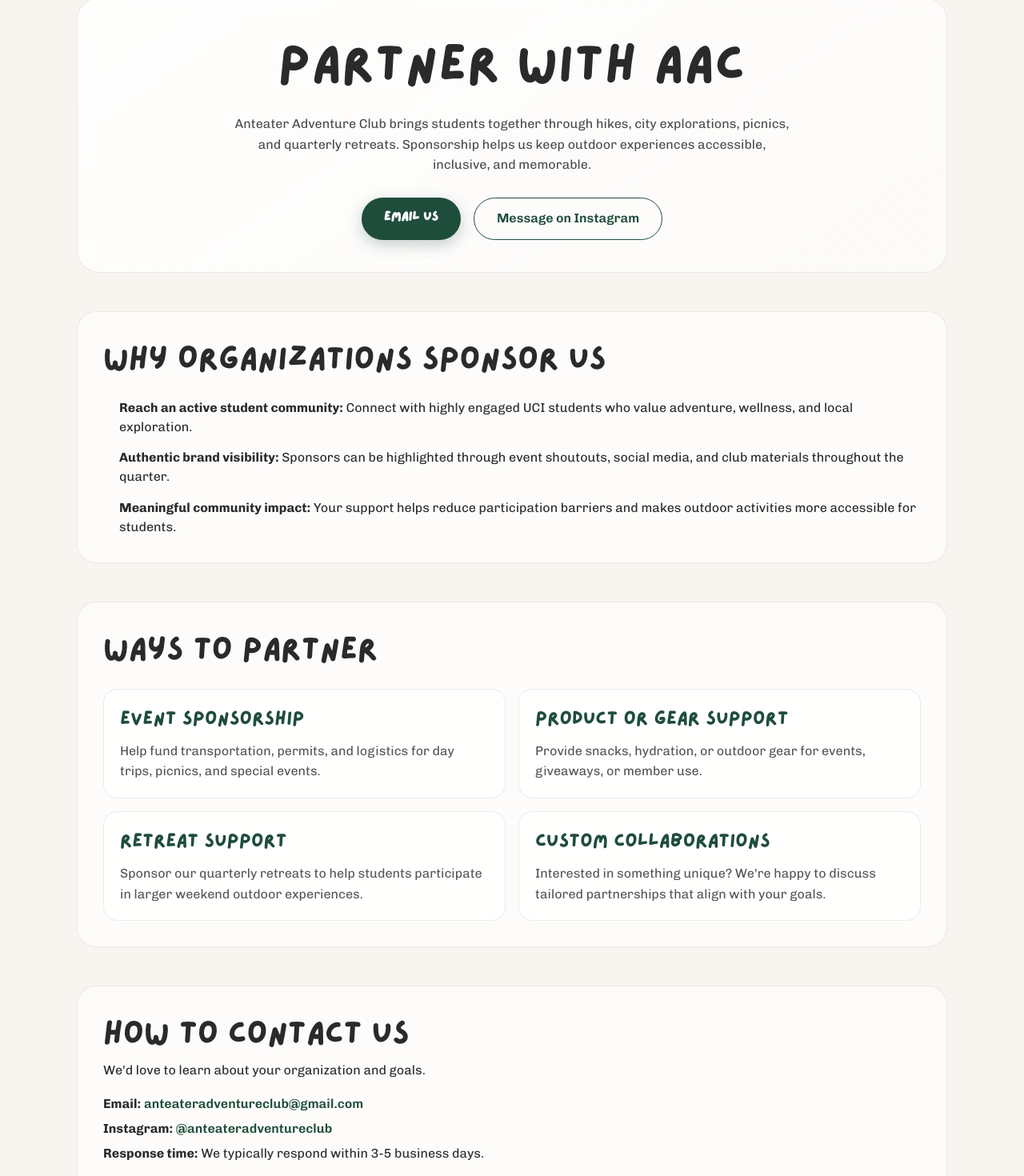
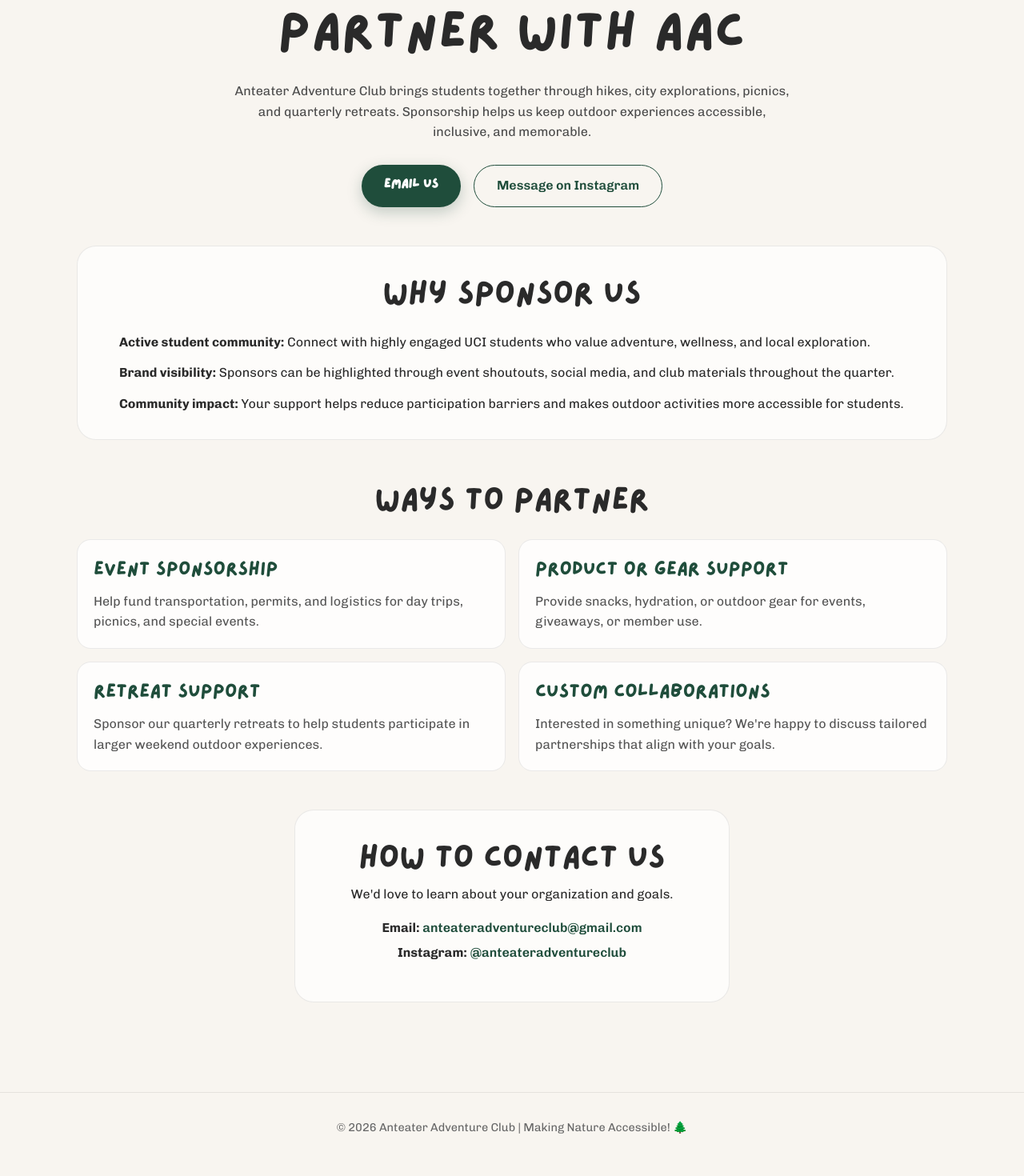
Before and after one commit to Anteater-Adventure-Club/Website, a Next.js app: page /sponsors in a window 1280 px wide. Shown: the part 107-1577 px from the top of the page at 80% size. Built offline with nearby package versions, Linux system fonts and the light colour scheme.

Commit message:
improved sponsor page

```diff
--- a/src/app/sponsors/page.css
+++ b/src/app/sponsors/page.css
@@ -4,18 +4,6 @@
   display: flex;
   flex-direction: column;
   gap: 3rem;
-}
-
-.sponsors-hero {
-  padding: 2.5rem;
-  border-radius: 1.75rem;
-  border: 1px solid var(--border);
-  background: linear-gradient(
-    145deg,
-    rgba(255, 255, 255, 0.85),
-    rgba(255, 255, 255, 0.6)
-  );
-  backdrop-filter: blur(10px);
 }
 
 .hero-subtitle {
@@ -43,7 +31,6 @@
 }
 
 .sponsor-reasons,
-.sponsor-options,
 .sponsor-contact {
   padding: 2rem;
   border-radius: 1.5rem;
@@ -98,6 +85,16 @@
   gap: 0.35rem;
 }
 
+.sponsor-contact-container {
+  display: flex;
+  justify-content: center;
+}
+
+.sponsor-contact {
+  min-width: 50%;
+  text-align: center;
+}
+
 .sponsor-contact a {
   color: var(--forest);
   font-weight: 600;
@@ -108,9 +105,7 @@
     gap: 2rem;
   }
 
-  .sponsors-hero,
   .sponsor-reasons,
-  .sponsor-options,
   .sponsor-contact {
     padding: 1.5rem;
   }
--- a/src/app/sponsors/page.tsx
+++ b/src/app/sponsors/page.tsx
@@ -3,7 +3,7 @@ import "./page.css";
 export default function Sponsors() {
   return (
     <div className="sponsors-page">
-      <section className="sponsors-hero text-center">
+      <section className="text-center">
         <h1>Partner With AAC</h1>
         <p className="hero-subtitle">
           Anteater Adventure Club brings students together through hikes, city
@@ -29,28 +29,32 @@ export default function Sponsors() {
       </section>
 
       <section className="sponsor-reasons">
-        <h2>Why Organizations Sponsor Us</h2>
+        <div className="text-center">
+          <h2>Why Sponsor Us</h2>
+        </div>
         <ul>
           <li>
-            <strong>Reach an active student community:</strong> Connect with
-            highly engaged UCI students who value adventure, wellness, and local
+            <strong>Active student community:</strong> Connect with highly
+            engaged UCI students who value adventure, wellness, and local
             exploration.
           </li>
           <li>
-            <strong>Authentic brand visibility:</strong> Sponsors can be
-            highlighted through event shoutouts, social media, and club
-            materials throughout the quarter.
+            <strong>Brand visibility:</strong> Sponsors can be highlighted
+            through event shoutouts, social media, and club materials throughout
+            the quarter.
           </li>
           <li>
-            <strong>Meaningful community impact:</strong> Your support helps
-            reduce participation barriers and makes outdoor activities more
-            accessible for students.
+            <strong>Community impact:</strong> Your support helps reduce
+            participation barriers and makes outdoor activities more accessible
+            for students.
           </li>
         </ul>
       </section>
 
-      <section className="sponsor-options">
+      <section>
+        <div className="text-center">
           <h2>Ways to Partner</h2>
+        </div>
         <div className="options-grid">
           <article className="option-card">
             <h3>Event Sponsorship</h3>
@@ -83,6 +87,7 @@ export default function Sponsors() {
         </div>
       </section>
 
+      <div className="sponsor-contact-container">
         <section className="sponsor-contact">
           <h2>How to Contact Us</h2>
           <p>We&apos;d love to learn about your organization and goals.</p>
@@ -103,16 +108,9 @@ export default function Sponsors() {
                 @anteateradventureclub
               </a>
             </p>
-          <p>
-            <strong>Response time:</strong> We typically respond within 3-5
-            business days.
-          </p>
           </div>
-        <p>
-          If useful, include your preferred partnership type, timeline, and any
-          ideas for collaboration.
-        </p>
         </section>
+      </div>
     </div>
   );
 }
```
Lines whose indentation alone changed are shown as unchanged.
